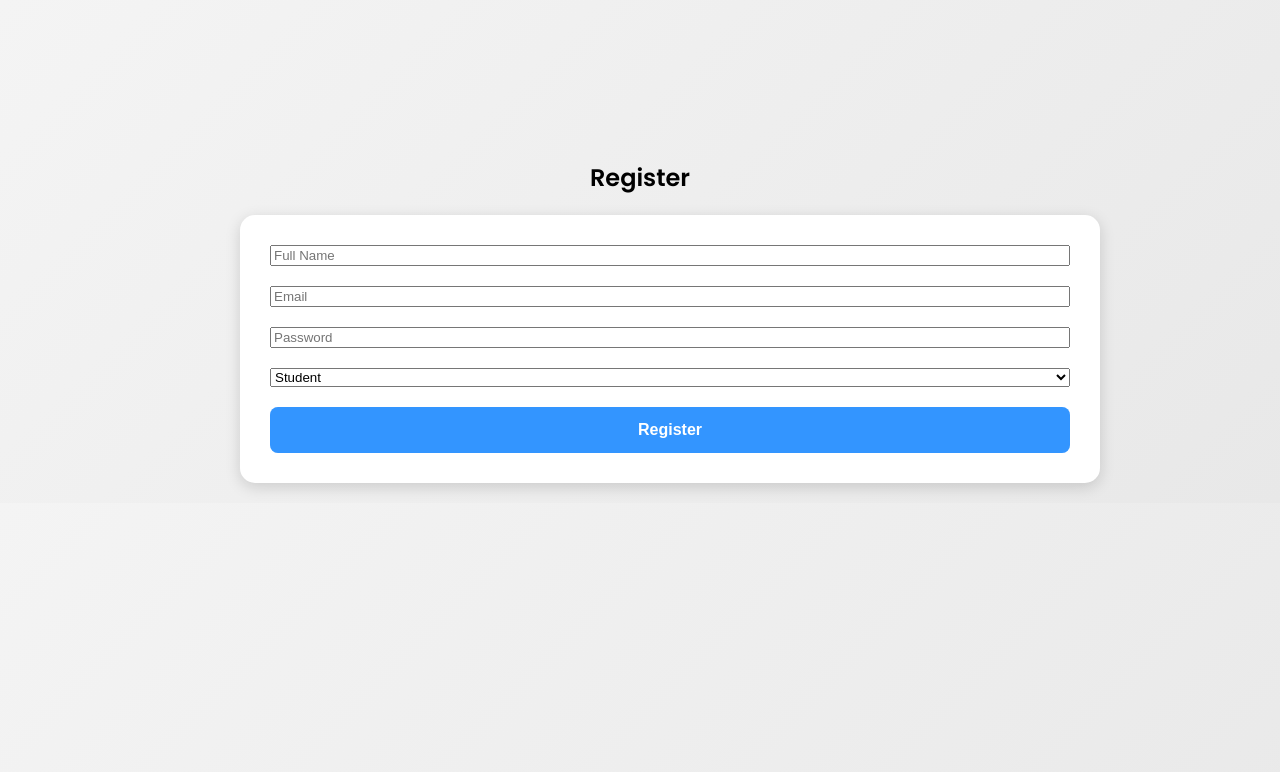
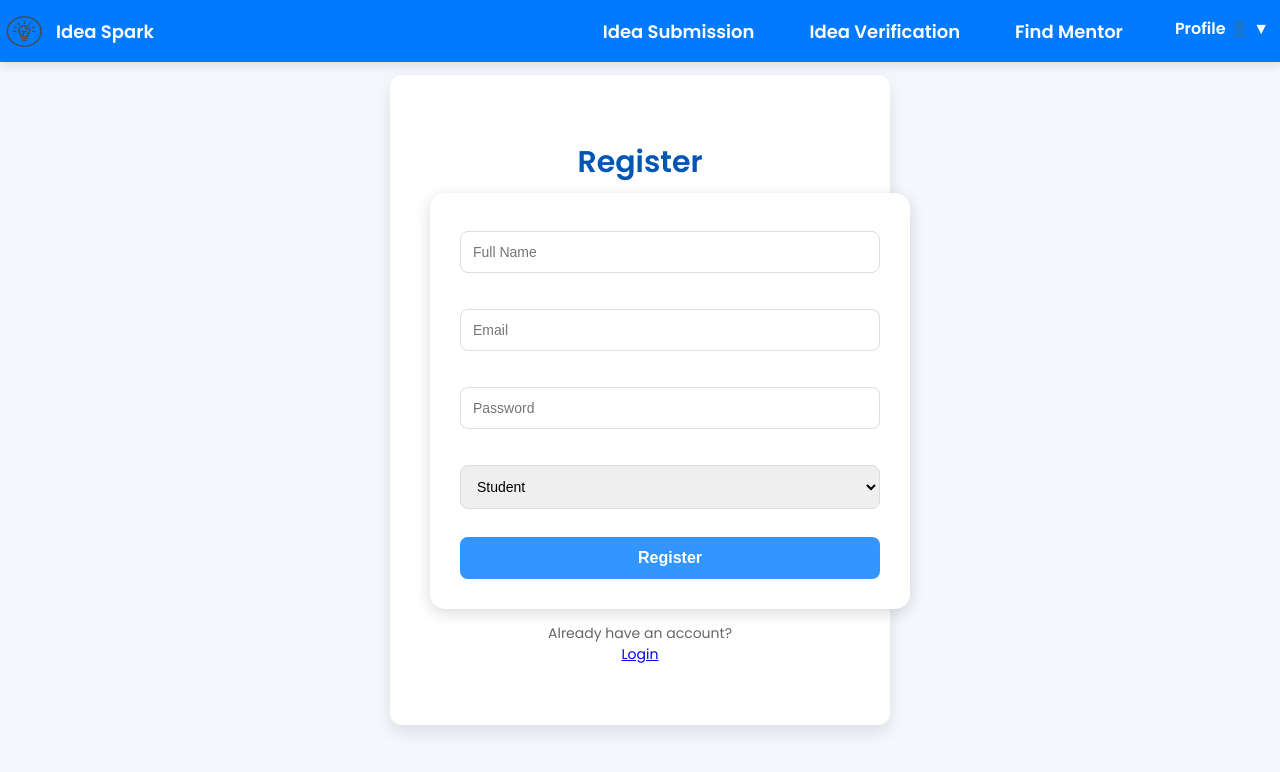
Before and after one commit to Yash11778/RTH, a React (Vite) app in the folder web/: page /register in a window 1280 px wide. Shown: the top 772 px of the page. Built offline with nearby package versions, Linux system fonts and the light colour scheme.

Commit message:
lmao finally

```diff
--- a/web/src/IdeaVerification.jsx
+++ b/web/src/IdeaVerification.jsx
@@ -15,28 +15,17 @@ const IdeaVerification = () => {
     setIdeas(data);
   };
 
-  const verifyIdea = async (id) => {
-    await fetch(`http://localhost:5000/ideas/${id}/verify`, {
+  const toggleVerification = async (id, status) => {
+    const newStatus = status === "verified" ? "pending" : "verified";
+
+    await fetch(`http://localhost:5000/ideas/${id}/${newStatus === "verified" ? "verify" : "not-verify"}`, {
       method: "PUT",
     });
 
-    // Update state to change status to "verified"
+    // Update state to toggle status
     setIdeas((prevIdeas) =>
       prevIdeas.map((idea) =>
-        idea._id === id ? { ...idea, status: "verified" } : idea
-      )
-    );
-  };
-
-  const notVerifyIdea = async (id) => {
-    await fetch(`http://localhost:5000/ideas/${id}/not-verify`, {
-      method: "PUT",
-    });
-
-    // Update state to change status back to "pending"
-    setIdeas((prevIdeas) =>
-      prevIdeas.map((idea) =>
-        idea._id === id ? { ...idea, status: "pending" } : idea
+        idea._id === id ? { ...idea, status: newStatus } : idea
       )
     );
   };
@@ -94,13 +83,9 @@ const IdeaVerification = () => {
                 <td>
                   <button
                     className={`verify-btn ${idea.status === "verified" ? "verified" : ""}`}
-                    onClick={() => verifyIdea(idea._id)}
-                    disabled={idea.status === "verified"}
+                    onClick={() => toggleVerification(idea._id, idea.status)}
                   >
-                    {idea.status === "verified" ? "Verified" : "Verify"}
-                  </button>
-                  <button className="not-verify-btn" onClick={() => notVerifyIdea(idea._id)}>
-                    Don't Verify
+                    {idea.status === "verified" ? "Undo Verify" : "Verify"}
                   </button>
                   <button className="delete-btn" onClick={() => deleteEntry(idea._id)}>
                     Delete Entry
--- a/web/src/Login.jsx
+++ b/web/src/Login.jsx
@@ -1,5 +1,7 @@
 import React, { useState } from "react";
 import { useNavigate } from "react-router-dom";
+import "./styles/Register.css";
+import Navbar from "./components/Navbar";
 
 export default function Login() {
   const [formData, setFormData] = useState({
@@ -36,13 +38,19 @@ export default function Login() {
   };
 
   return (
-    <div className="container">
+    <>
+    <Navbar />
+    <div className="auth-container">
+      <div className="auth-box">
         <h2>Login</h2>
         <form onSubmit={handleSubmit}>
           <input type="email" name="email" placeholder="Email" onChange={handleChange} required />
           <input type="password" name="password" placeholder="Password" onChange={handleChange} required />
           <button type="submit">Login</button>
         </form>
+        <p>Don't have an account? <br /><a href="/register">Register</a></p>
       </div>
+    </div>
+    </>
   );
 }
--- a/web/src/Register.jsx
+++ b/web/src/Register.jsx
@@ -1,5 +1,7 @@
 import React, { useState } from "react";
 import { useNavigate } from "react-router-dom";
+import "./styles/Register.css";
+import Navbar from "./components/Navbar";
 
 export default function Register() {
   const [formData, setFormData] = useState({
@@ -37,7 +39,10 @@ export default function Register() {
   };
 
   return (
-    <div className="container">
+    <>
+    <Navbar />
+    <div className="auth-container">
+      <div className="auth-box">
         <h2>Register</h2>
         <form onSubmit={handleSubmit}>
           <input type="text" name="name" placeholder="Full Name" onChange={handleChange} required />
@@ -52,6 +57,9 @@ export default function Register() {
 
           <button type="submit">Register</button>
         </form>
+        <p>Already have an account? <br /> <a href="/login">Login</a></p>
       </div>
+    </div>
+    </>
   );
 }
--- a/web/src/styles/IdeaSubmission.css
+++ b/web/src/styles/IdeaSubmission.css
@@ -69,7 +69,7 @@ body {
 .container {
   width: 100%;
   max-width: 800px;
-  margin: 120px auto 0;
+  margin: 60px auto 0;
   padding: 20px;
   text-align: center;
   animation: fadeInUp 0.8s ease-in-out;
--- a/web/src/styles/IdeaVerification.css
+++ b/web/src/styles/IdeaVerification.css
@@ -1,69 +1,142 @@
-/* Style the container */
+/* Stylish Table Container */
 .table-container {
     width: 90%;
-    margin: 20px auto;
+    margin: 30px auto;
     overflow-x: auto;
+    padding: 20px;
+    background: rgba(255, 255, 255, 0.15);
+    backdrop-filter: blur(10px);
+    border-radius: 12px;
+    box-shadow: 0 8px 16px rgba(0, 0, 0, 0.2);
 }
 
-/* Style the table */
+/* Modern Table Styling */
 table {
     width: 100%;
     border-collapse: collapse;
-    background-color: #ffffff;
-    box-shadow: 0 4px 8px rgba(0, 0, 0, 0.1);
-    border-radius: 8px;
+    background: linear-gradient(to bottom, #ffffff, #f8f9fa);
+    box-shadow: 0 6px 12px rgba(0, 0, 0, 0.15);
+    border-radius: 12px;
+    overflow: hidden;
 }
 
-/* Style table headers */
+/* Header Row */
 thead {
-    background-color: #007bff;
+    background: #007bff;
+    color: white;
+    text-transform: uppercase;
+    letter-spacing: 1px;
+}
+
+th, td {
+    padding: 14px 16px;
+    text-align: left;
+    border-bottom: 2px solid rgba(0, 0, 0, 0.1);
+}
+
+/* Alternate Row Colors */
+tbody tr:nth-child(odd) {
+    background-color: rgba(0, 0, 0, 0.03);
+}
+
+/* Hover Effect */
+tbody tr:hover {
+    background-color: rgba(0, 123, 255, 0.15);
+    transition: 0.3s ease-in-out;
+}
+
+/* Stylish Buttons */
+.verify-btn, .delete-btn {
+    padding: 10px 14px;
+    border: none;
+    border-radius: 6px;
+    cursor: pointer;
+    font-weight: bold;
+    text-transform: uppercase;
+    transition: transform 0.2s, box-shadow 0.2s;
+    margin-right: 12px; /* Added space between buttons */
+}
+
+/* Button Colors */
+.verify-btn {
+    background-color: #28a745;
+    color: white;
+    box-shadow: 0 4px 8px rgba(40, 167, 69, 0.3);
+}
+
+/* Undo Verify (same button, toggled state) */
+.verify-btn.verified {
+    background-color: #dfbf34;
     color: white;
 }
 
-th, td {
-    padding: 12px;
-    text-align: left;
-    border-bottom: 1px solid #ddd;
+/* Delete Button */
+.delete-btn {
+    background-color: #ff5733;
+    color: white;
+    box-shadow: 0 4px 8px rgba(220, 53, 69, 0.3);
 }
 
-/* Style table rows */
-/* tr:hover {
-    background-color: #f5f5f5;
-} */
-
-/* Style buttons */
-.verify-btn, .not-verify-btn, .delete-btn{
-    padding: 8px 12px;
-    border: none;
-    border-radius: 4px;
-    cursor: pointer;
-    margin: 2px;
-    font-weight: bold;
+/* Button Hover Effects */
+.verify-btn:hover, .delete-btn:hover {
+    transform: scale(1.05);
+    box-shadow: 0 6px 12px rgba(0, 0, 0, 0.15);
 }
 
-.verify-btn {
-    background-color: #28a745;
-    color: white;
+/* Button Disabled State */
+.verify-btn:disabled {
+    background-color: rgba(40, 167, 69, 0.5);
+    cursor: not-allowed;
 }
 
-.not-verify-btn {
-    background-color: #ddb84b;
-    color: white;
-}
-
-.delete-btn {
-    background-color: #dc3545;
-    color: white;
-}
-
-/* Responsive design */
+/* Responsive Design */
 @media (max-width: 768px) {
     .table-container {
         width: 100%;
-        overflow-x: auto;
+        padding: 10px;
     }
 
     table {
         font-size: 14px;
     }
+
+    th, td {
+        padding: 10px;
+    }
+
+    .verify-btn, .delete-btn {
+        width: 100%;
+        margin-bottom: 8px; /* Stack buttons on small screens */
+    }
 }
+
+/* Stylish Heading */
+h1 {
+    text-align: center;
+    font-size: 2.5rem;
+    font-weight: bold;
+    background: linear-gradient(to right, #007bff, #0056b3);
+    -webkit-background-clip: text;
+    -webkit-text-fill-color: transparent;
+    text-transform: uppercase;
+    letter-spacing: 2px;
+    margin-top: 20px;
+    position: relative;
+    text-shadow: 2px 2px 8px rgba(0, 0, 0, 0.2);
+}
+
+/* Animated Underline Effect */
+h1::after {
+    content: "";
+    display: block;
+    width: 80px;
+    height: 4px;
+    background-color: #007bff;
+    margin: 8px auto 0;
+    border-radius: 2px;
+    transition: width 0.3s ease-in-out;
+}
+
+h1:hover::after {
+    width: 120px;
+}
--- /dev/null
+++ b/web/src/styles/Register.css
@@ -0,0 +1,78 @@
+/* Center the container and improve background */
+.auth-container {
+    display: flex;
+    justify-content: center;
+    align-items: center;
+    height: 100vh;
+    background: #f4f7fc; /* Light subtle background */
+}
+
+/* Style for the login and register box */
+.auth-box {
+    width: 420px;
+    background: white;
+    padding: 40px;
+    border-radius: 12px;
+    box-shadow: 0px 8px 16px rgba(0, 0, 0, 0.1); /* Soft shadow */
+    text-align: center;
+    justify-content: center;
+}
+
+/* Header text styling */
+h2 {
+    font-size: 30px;
+    font-weight: 600;
+    margin-bottom: 8px;
+    color: #0056b3;
+}
+
+/* Subtext under header */
+p {
+    font-size: 14px;
+    color: #666;
+    margin-bottom: 20px;
+}
+
+/* Input fields */
+input, select {
+    width: 100%;
+    padding: 12px;
+    margin: 8px 0;
+    border: 1px solid #ddd;
+    border-radius: 8px;
+    font-size: 14px;
+    box-sizing: border-box;
+}
+
+/* Button styles */
+button {
+    width: 100%;
+    padding: 12px;
+    background: #007bff;
+    color: white;
+    font-size: 16px;
+    font-weight: 600;
+    border: none;
+    border-radius: 8px;
+    cursor: pointer;
+    transition: background 0.2s;
+}
+
+button:hover {
+    background: #0056b3;
+}
+
+/* Register/Login toggle text */
+.toggle-text {
+    margin-top: 12px;
+    font-size: 14px;
+    color: #666;
+}
+
+.toggle-button {
+    background: none;
+    border: none;
+    color: #007bff;
+    cursor: pointer;
+    font-weight: 600;
+}
```
Also changed, not shown: 1 other file (tests, documents, lock files or other folders). Lines whose indentation alone changed are shown as unchanged.
